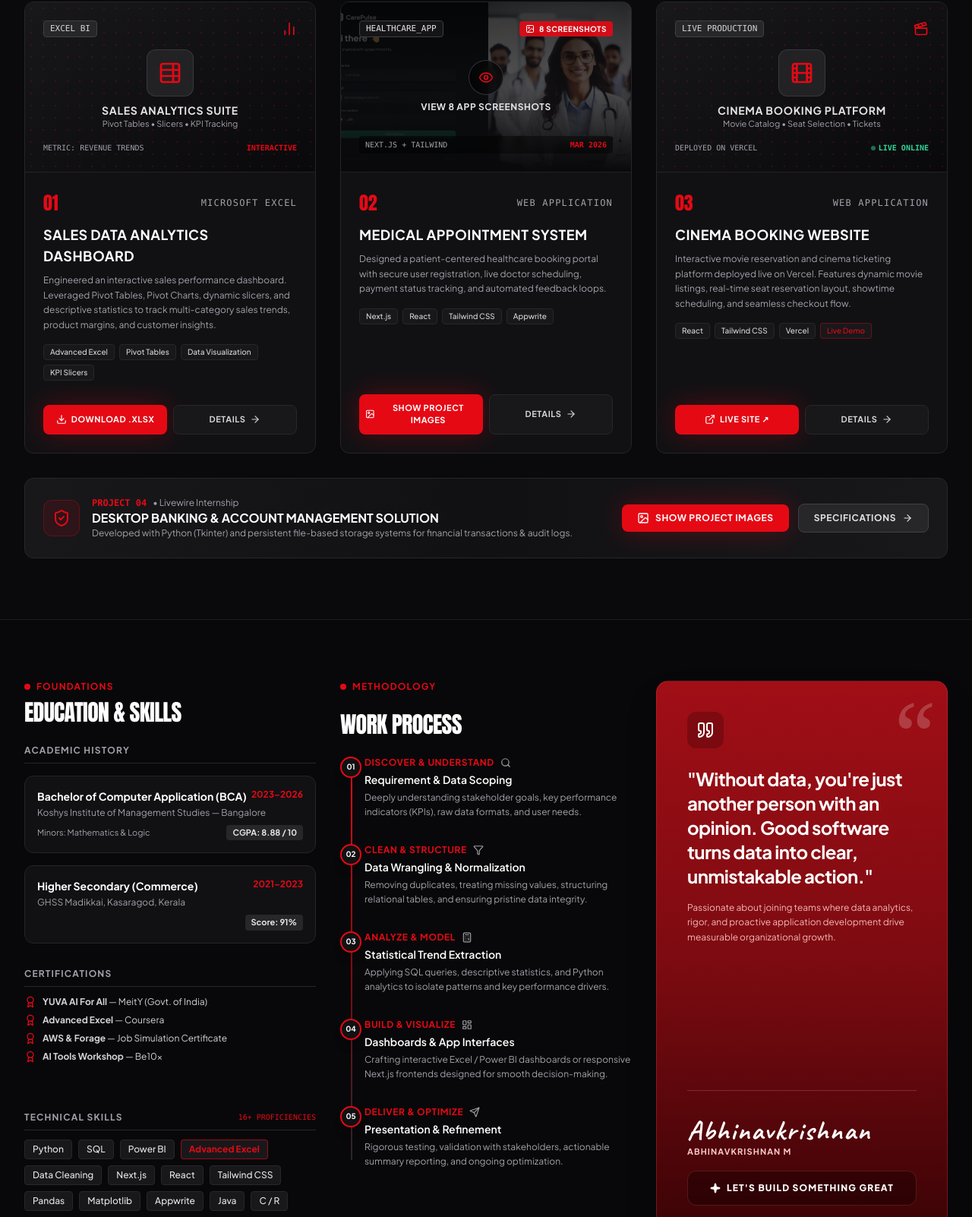
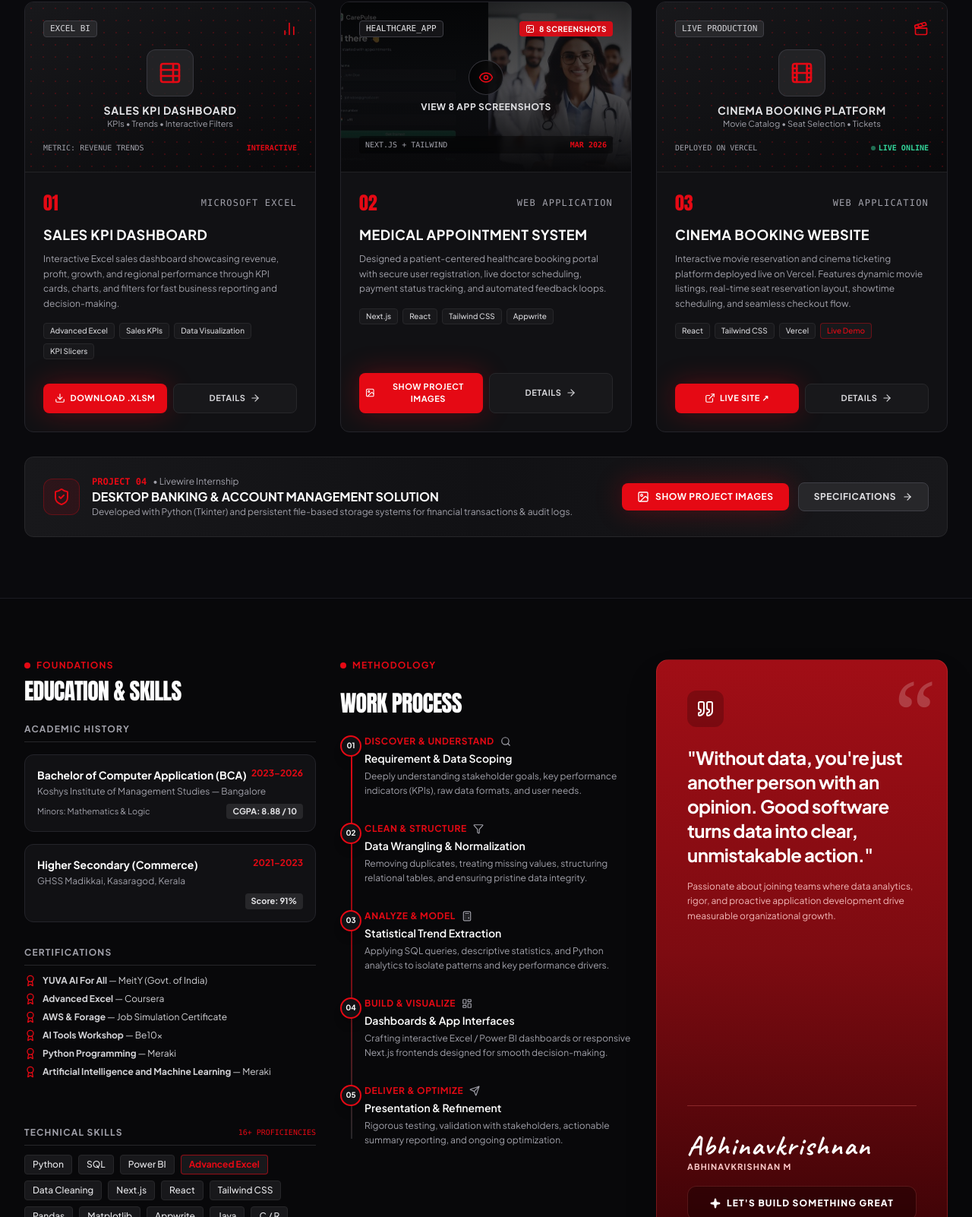
Before and after one commit to abhinavkrishnan8129/myportfolio-abhinav, a website: page index.html in a window 1280 px wide. Shown: the part 1198-2800 px from the top of the page at 76% size. Drawn offline with nearby package versions, Linux system fonts and the light colour scheme.

Commit message:
Add new features

```diff
--- a/index.html
+++ b/index.html
@@ -409,10 +409,10 @@
 
               <div class="w-full h-px bg-zinc-800/80"></div>
 
-              <!-- Stat 3: 3 Certifications -->
+              <!-- Stat 3: 6 Certifications -->
               <div class="flex flex-col items-start lg:items-end">
                 <div class="flex items-baseline gap-1.5">
-                  <span class="font-anton text-4xl sm:text-5xl text-brand-red tracking-tight leading-none">3</span>
+                  <span class="font-anton text-4xl sm:text-5xl text-brand-red tracking-tight leading-none">6</span>
                   <span class="text-xs font-bold text-zinc-500 uppercase">CREDENTIALS</span>
                 </div>
                 <p class="text-[10px] font-bold uppercase tracking-widest text-zinc-400 mt-1">
@@ -458,7 +458,7 @@
       <!-- 3-Column Project Grid (Styled Exactly Like Reference Cards) -->
       <div class="grid grid-cols-1 md:grid-cols-2 lg:grid-cols-3 gap-8">
 
-        <!-- Project 01: Sales Data Analytics Dashboard -->
+        <!-- Project 01: Sales KPI Dashboard -->
         <div
           class="group relative rounded-xl bg-dark-card border border-dark-border hover:border-brand-red/60 transition-all duration-300 flex flex-col overflow-hidden hover:-translate-y-1 hover:shadow-2xl hover:shadow-red-950/30">
           <!-- Thumbnail Graphic -->
@@ -482,8 +482,8 @@
                 class="p-3.5 rounded-xl bg-zinc-800/80 border border-zinc-700/80 text-brand-red mb-2 group-hover:scale-110 group-hover:text-white group-hover:bg-brand-red transition-all">
                 <i data-lucide="table-properties" class="w-8 h-8"></i>
               </div>
-              <span class="font-bold text-sm tracking-wider text-zinc-200">SALES ANALYTICS SUITE</span>
-              <span class="text-[11px] text-zinc-400">Pivot Tables • Slicers • KPI Tracking</span>
+              <span class="font-bold text-sm tracking-wider text-zinc-200">SALES KPI DASHBOARD</span>
+              <span class="text-[11px] text-zinc-400">KPIs • Trends • Interactive Filters</span>
             </div>
 
             <div class="relative z-10 flex justify-between text-[10px] text-zinc-400 font-mono uppercase">
@@ -502,13 +502,12 @@
 
               <h3
                 class="font-bold text-lg text-white group-hover:text-brand-red transition-colors uppercase tracking-wide mb-2">
-                Sales Data Analytics Dashboard
+                Sales KPI Dashboard
               </h3>
 
               <p class="text-xs text-zinc-400 leading-relaxed mb-4">
-                Engineered an interactive sales performance dashboard. Leveraged Pivot Tables, Pivot Charts, dynamic
-                slicers, and descriptive statistics to track multi-category sales trends, product margins, and customer
-                insights.
+                Interactive Excel sales dashboard showcasing revenue, profit, growth, and regional performance through
+                KPI cards, charts, and filters for fast business reporting and decision-making.
               </p>
 
               <!-- Tags -->
@@ -517,8 +516,8 @@
                   class="text-[10px] font-medium px-2 py-0.5 rounded bg-zinc-900 border border-zinc-800 text-zinc-300">Advanced
                   Excel</span>
                 <span
-                  class="text-[10px] font-medium px-2 py-0.5 rounded bg-zinc-900 border border-zinc-800 text-zinc-300">Pivot
-                  Tables</span>
+                  class="text-[10px] font-medium px-2 py-0.5 rounded bg-zinc-900 border border-zinc-800 text-zinc-300">Sales
+                  KPIs</span>
                 <span
                   class="text-[10px] font-medium px-2 py-0.5 rounded bg-zinc-900 border border-zinc-800 text-zinc-300">Data
                   Visualization</span>
@@ -530,11 +529,11 @@
 
             <!-- Footer Action with Dual Buttons for Clients -->
             <div class="grid grid-cols-2 gap-2 pt-2">
-              <a href="Sales_Data_Analytics_Dashboard.xlsx" download="Sales_Data_Analytics_Dashboard.xlsx"
+              <a href="Sales_KPI_Dashboard_by_Abhinav.xlsm" download="Sales_KPI_Dashboard_by_Abhinav.xlsm"
                 class="py-2.5 px-2 rounded-lg bg-brand-red hover:bg-brand-hover text-white text-[11px] font-bold uppercase tracking-wider flex items-center justify-center gap-1.5 transition-all text-center red-glow"
-                title="Download Excel Spreadsheet with Pivot Tables">
+                title="Download the Sales KPI Dashboard Excel workbook">
                 <i data-lucide="download" class="w-3.5 h-3.5"></i>
-                <span>Download .xlsx</span>
+                <span>Download .xlsm</span>
               </a>
               <button onclick="openModal('project1')"
                 class="py-2.5 px-2 rounded-lg bg-zinc-900 hover:bg-zinc-800 text-zinc-300 hover:text-white border border-zinc-800 text-[11px] font-bold uppercase tracking-wider flex items-center justify-center gap-1.5 transition-all text-center">
@@ -833,6 +832,14 @@
                   <i data-lucide="award" class="w-4 h-4 text-brand-red shrink-0"></i>
                   <span><strong>AI Tools Workshop</strong> — Be10x</span>
                 </li>
+                <li class="flex items-center gap-2">
+                  <i data-lucide="award" class="w-4 h-4 text-brand-red shrink-0"></i>
+                  <span><strong>Python Programming</strong> — Meraki</span>
+                </li>
+                <li class="flex items-center gap-2">
+                  <i data-lucide="award" class="w-4 h-4 text-brand-red shrink-0"></i>
+                  <span><strong>Artificial Intelligence and Machine Learning</strong> — Meraki</span>
+                </li>
               </ul>
             </div>
           </div>
@@ -1404,20 +1411,20 @@
     const projectDetails = {
       project1: {
         number: '01',
-        title: 'Sales Data Analytics Dashboard',
-        subtitle: 'Advanced Microsoft Excel Business Intelligence',
-        overview: 'Developed an interactive multi-category sales dashboard that consolidates transaction data, tracks KPIs, and provides dynamic slicing for business intelligence reporting.',
+        title: 'Sales KPI Dashboard',
+        subtitle: 'Advanced Microsoft Excel Sales Analytics',
+        overview: 'Built an interactive Excel sales dashboard that consolidates performance data, tracks core KPIs, and provides dynamic filters for clear sales reporting.',
         bullets: [
-          'Implemented advanced Pivot Tables and Pivot Charts to identify month-over-month growth patterns and revenue contributors.',
-          'Built custom interactive slicers and timeline filters for swift cross-category comparisons.',
-          'Formulated complex Excel functions (XLOOKUP, INDEX/MATCH, nested IFs, SUMIFS, and statistical variance calculation).',
-          'Delivered clean visual data cards tracking Total Sales, Margin %, Top Performing Products, and Regional Performance.'
+          'Designed KPI cards to summarize key revenue and profitability metrics at a glance.',
+          'Built interactive charts and filters for comparing sales performance across periods and categories.',
+          'Applied structured Excel formulas and data visualization for accurate, consistent reporting.',
+          'Presented regional, product, and trend insights in a clear executive dashboard format.'
         ],
-        tags: ['Microsoft Excel', 'Pivot Charts', 'Data Cleaning', 'Dashboard Development', 'Descriptive Statistics'],
+        tags: ['Microsoft Excel', 'Sales KPIs', 'Pivot Charts', 'Dashboard Development', 'Data Visualization'],
         clientAction: {
-          label: 'Download Live Excel (.xlsx)',
-          url: 'Sales_Data_Analytics_Dashboard.xlsx',
-          download: 'Sales_Data_Analytics_Dashboard.xlsx',
+          label: 'Download Sales KPI Dashboard (.xlsm)',
+          url: 'Sales_KPI_Dashboard_by_Abhinav.xlsm',
+          download: 'Sales_KPI_Dashboard_by_Abhinav.xlsm',
           icon: 'download'
         }
       },
```
Also changed, not shown: 2 other files.
